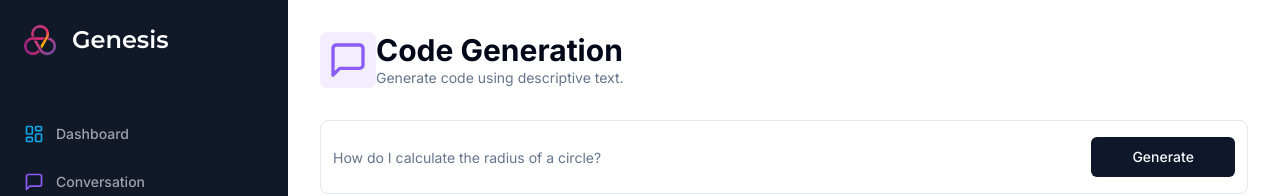
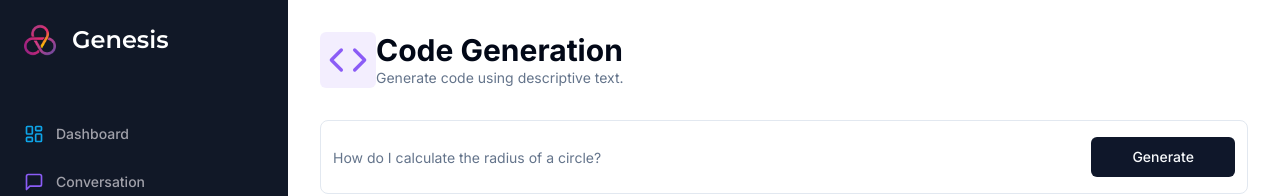
Before and after one commit to Ashiqur97/SaaS-AI-Platform-with-Next.js-13-React-Tailwind-Prisma-Stripe, a Next.js app: page /code in a window 1280 px wide. Shown: the top 196 px of the page. Built offline with nearby package versions, Linux system fonts and the light colour scheme.

Commit message:
code commit

```diff
--- a/app/(dashboard)/(routes)/code/page.tsx
+++ b/app/(dashboard)/(routes)/code/page.tsx
@@ -2,7 +2,7 @@
 
 import axios from "axios";
 import * as z from "zod";
-import { MessageSquare } from "lucide-react";
+import { Code } from "lucide-react";
 import { Heading } from "@/components/heading";
 import { useForm } from "react-hook-form";
 import { formSchema } from "@/components/constants";
@@ -57,7 +57,7 @@ const CodePage = () => {
             <Heading
                 title="Code Generation"
                 description="Generate code using descriptive text."
-                icon={MessageSquare}
+                icon={Code}
                 iconColor="text-violet-500"
                 bgColor="bg-violet-500/10"
             />
```
